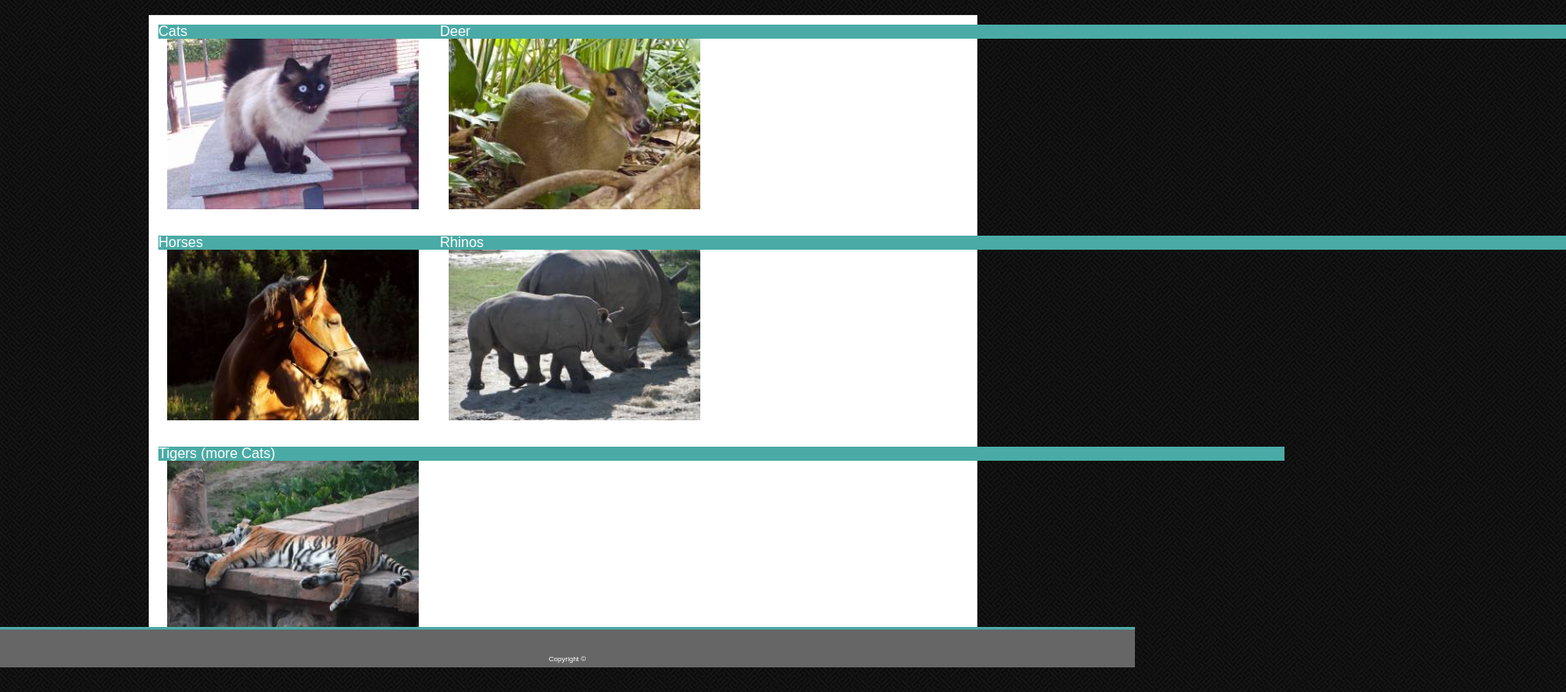
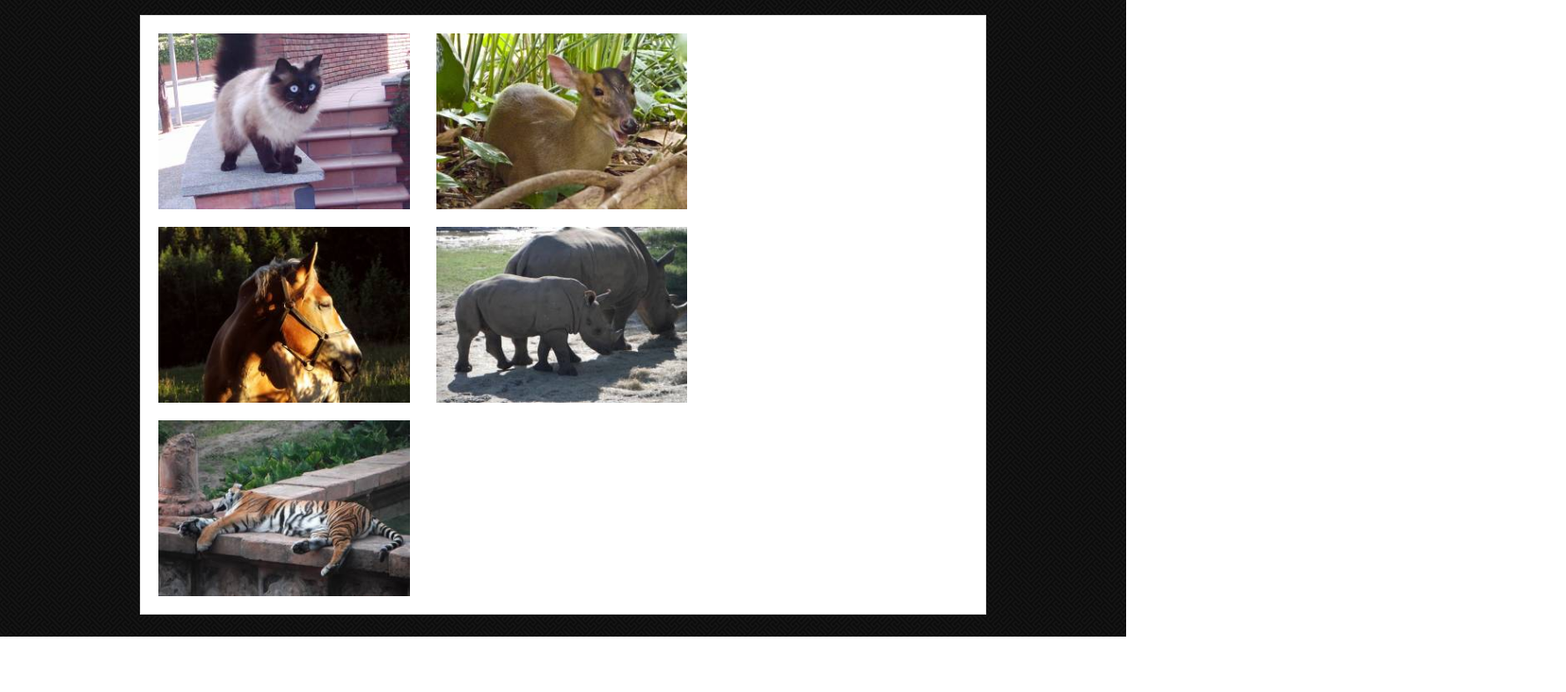
Before and after one commit to ededmond/Basic-Portfolio, a plain HTML site: page portfolio.html in a window 1280 px wide. Shown: the part 76-863 px from the top of the page at 88% size, 1780 px wide, since content can reach past the window. After the commit the page ends 800 px from the top, so only its background shows below. Drawn offline with Linux system fonts and the light colour scheme.

Commit message:
portfolio and index working

```diff
--- a/assets/css/index.css
+++ b/assets/css/index.css
@@ -1,6 +1,4 @@
 
-img {
-    height:210px;
-    float:left;
-    padding-right:20px;
+section {
+    margin-bottom:108px;
 }
--- a/assets/css/style.css
+++ b/assets/css/style.css
@@ -1,15 +1,29 @@
+html, body {
+    height:100%;
+    width:100%;
+    margin:0px;
+    padding:0px;
+    overflow-x:hidden;
+    overflow-y:auto;
+}
+html {
+    box-sizing:border-box;
+}
 body {
     background-image: url("../images/pw_maze_black/pw_maze_black.png");
     font-family: Arial, Helvetica, sans-serif;
     color: #777777;
+}
+/* .container {
     height:100%;
-    position:relative;
-}
+    position: relative;
+    overflow:auto;
+} */
 header {
     background-color:white;
     width:100%;
     border-bottom: #cccccc solid 1px;
-    overflow:auto;
+    overflow:hidden;
 }
 .header-content {
     width:960px;
@@ -37,11 +51,11 @@ section {
     border: #dddddd solid 1px;
     margin:auto;
     margin-top:20px;
-    margin-bottom:60px;
+    margin-bottom:30px;
     /* This gives a gap between section and bottom of page for footer */
     padding:10px;
-    /* Because padding is 20px, section width must be 960-2*20 */
-    width:920px;
+    /* Because padding is 10px, section width must be 960-2*10 */
+    width:940px;
     overflow:auto;
 }
 h1,h2 {
@@ -65,18 +79,26 @@ hr {
     margin:10px;
     margin-bottom:20px;
 }
-.img-box {
+/*.img-box {
+    float:left;
     margin-bottom:20px;
-    width:320px;
-    float:left;
-    overflow:clip;
+    margin:10px;
+    margin-right:20px;
+    width:290.5px;
+    height:200;
+    overflow:hidden;
 }
 .overlay {
-    position:absolute;
+    position:relative;
+    height:30px;
+    bottom:-160px;
+    bottom: 190px;
     background-color:#4aaaa5;
+    margin-left:10px;
     color:white;
-    width:100%;
-}
+    width:300px;
+    text-align:center;
+} */
 img {
     height:200px;
     float:left;
@@ -91,8 +113,8 @@ p {
     margin-bottom:10px;
 }
 footer {
-    position:absolute;
-    bottom:0px;
+    /* position:absolute; */
+    /* bottom:0; */
     background-color:#666666;
     padding:5px;
     padding-top:30px;
@@ -105,6 +127,7 @@ footer {
 }
 
 .clearfix::after {
+    width:100%;
     content:"";
     display:block;
     clear:both;
--- a/portfolio.html
+++ b/portfolio.html
@@ -6,6 +6,7 @@
         <link rel="stylesheet" href="assets/css/style.css">
     </head>
     <body>
+        <!-- <div class = "container"> -->
         <div class ="clearfix">
             <header>
                 <div class ="header-content">
@@ -19,39 +20,40 @@
             </header>
         </div>
         <section>
-            <div class = "img-box">
+            <!-- <div class = "img-box"> -->
                 <img src = "assets/images/cat.jpg" alt = "Cat">
-                <div class = "overlay">
-                    Cats
-                </div>
-            </div>
-            <div class = "img-box">
+                <!-- <div class = "overlay"> -->
+                    <!-- Cats -->
+                <!-- </div> -->
+            <!-- </div> -->
+            <!-- <div class = "img-box"> -->
                <img src = "assets/images/deer.jpg" alt = "Deer">
-               <div class = "overlay">
-                    Deer
-                </div>
-            </div>
-            <div class = "img-box">
+               <!-- <div class = "overlay"> -->
+                    <!-- Deer -->
+                <!-- </div>     -->
+            <!-- </div>  -->
+            <!-- <div class = "img-box">  -->
                <img src = "assets/images/horse.jpg" alt = "Horse">
-               <div class = "overlay">
-                    Horses
-                </div>
-            </div>
-            <div class = "img-box">
+               <!-- <div class = "overlay"> -->
+                    <!-- Horses -->
+                <!-- </div> -->
+            <!-- </div> -->
+            <!-- <div class = "img-box">    -->
                <img src = "assets/images/rhino.jpg" alt = "Rhino">
-               <div class = "overlay">
-                    Rhinos
-                </div>
-            </div>
-            <div class = "img-box">
+               <!-- <div class = "overlay"> -->
+                    <!-- Rhinos -->
+                <!-- </div> -->
+            <!-- </div> -->
+            <!-- <div class = "img-box"> -->
                <img src = "assets/images/tiger.jpg" alt = "Tiger">
-               <div class = "overlay">
-                    Tigers (more Cats)
-                </div>
-            </div>
+               <!-- <div class = "overlay"> -->
+                    <!-- Tigers (more Cats) -->
+                <!-- </div> -->
+            <!-- </div> -->
         </section>
         <footer>
             <div>Copyright &copy;</div>
         </footer>
+        <!-- </div> -->
     </body>
 </html>
```
Also changed, not shown: contact.html (+21 -0 lines), index.html (+1 -1 lines).
